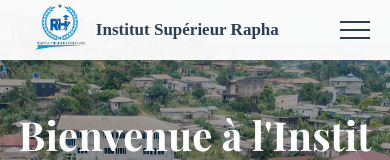
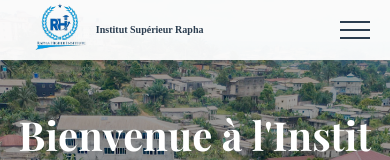
Before and after one commit to djufomene/raphainstitut, a React (Vite) app: page / in a window 390 px wide. Shown: the top 160 px of the page. Built offline with nearby package versions, Linux system fonts and the light colour scheme.

Commit message:
modification sur navbar.sccs

```diff
--- a/src/styles/Navbar.scss
+++ b/src/styles/Navbar.scss
@@ -345,7 +345,7 @@ $mobile-breakpoint: 992px;
 
  @media (max-width: 420px) {
       .navbar__title {
-        font-size:17px ;
+        font-size:10px ;
       margin-left: -10px;
       }
     }
```
